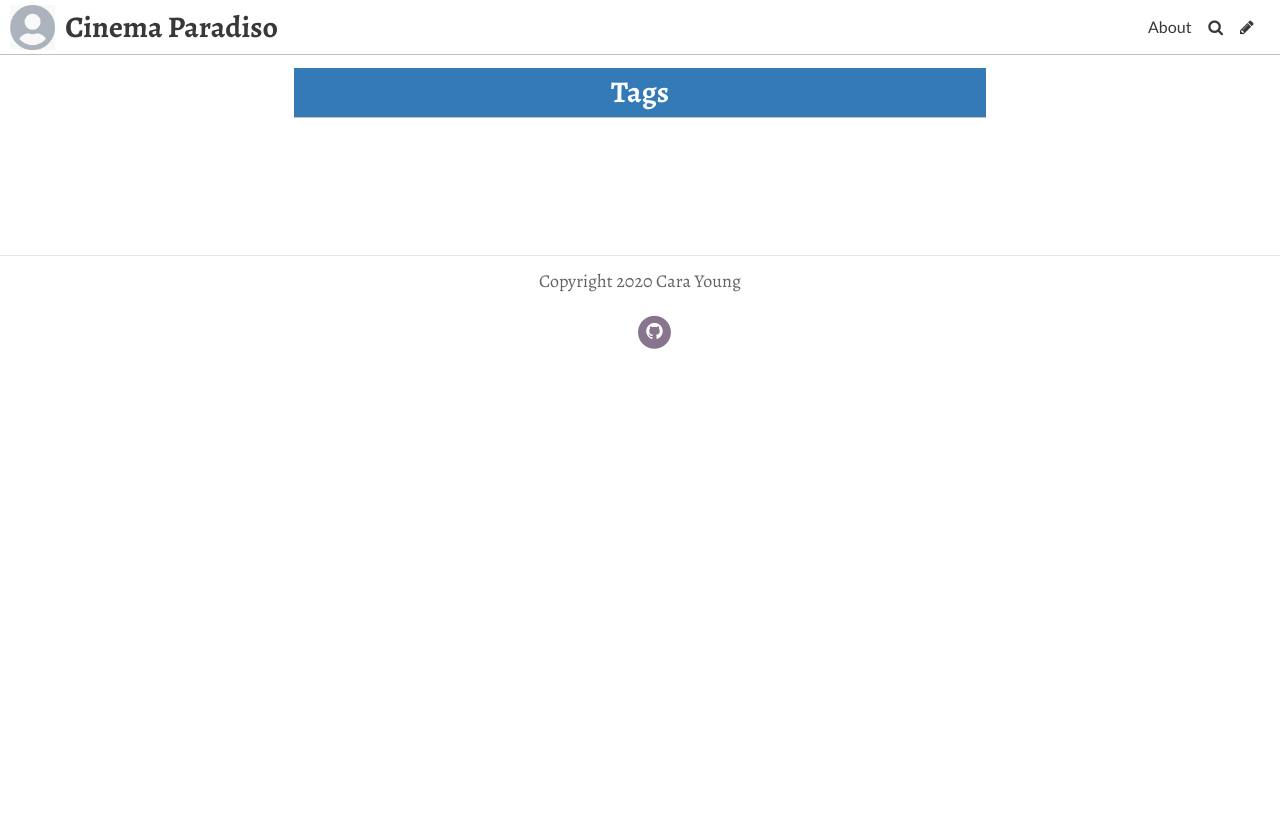
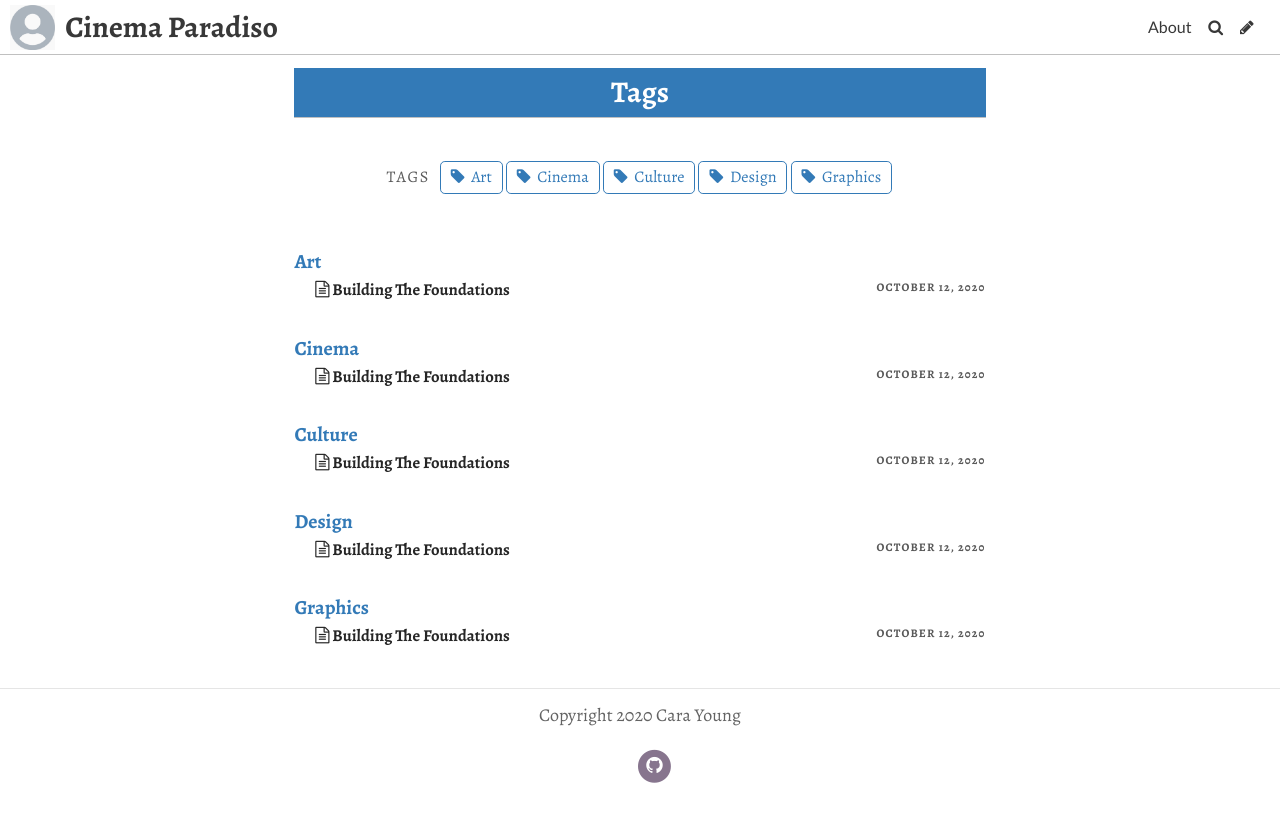
Before and after one commit to caraloi/cinemaparadiso, a Jekyll site: the page built from pages/tags.md, in a window 1280 px wide. Shown: the top 822 px of the page. Built offline with Jekyll 4.4.1, drawn with Linux system fonts in a browser that asks for light colours; some web fonts are replaced; some of the changed lines change nothing that is shown.

Commit message:
Update Post “2019-07-20-here-is-my-new-post-for-trial”

```diff
--- a/_posts/2019-07-20-here-is-my-new-post-for-trial.md
+++ b/_posts/2019-07-20-here-is-my-new-post-for-trial.md
@@ -1,48 +1,41 @@
 ---
 layout: post
-title: Here is a blog post sample
-date: 2020-06-24 17:50
-header_feature_image: /uploads/867FAB82-62D7-4C53-8EDC-5114095CF8AA.jpeg
-caption: Cobbles
+title: Building The Foundations
+date: 2020-10-12T19:34:31.126Z
+header_feature_image: ""
+caption: ""
+comments: true
+tags:
+  - Graphics
+  - Design
+  - Art
+  - Culture
+  - Cinema
 ---
+I thought my first blog post should be taking you through my creative process of choosing my logo, as well as the decisions involved in making the colour palette and patterns you will see while navigating the site.\
+Italian film posters have such a distinctive feel about them, and for my site branding I am looking to mimic the stylistic techniques used in their manufacture and translate these to simple designs on Adobe InDesign and Canva.\
+I started browsing through some books on the subject, and trust me when I say that finding 3 books on such a niche topic was as much as a surprise to me as it is to you.\
+3 different design elements occurred frequently in the posters I looked at. Let’s look at what these were and what makes them so popular.
 
-This is just a sample post that you should delete. This first paragraph will appear on the home page as a preview of the post. The rest below this paragraph will appear on the blog post page.
+#### **Primary and Secondary Colours**
 
-The `header_feature_image` is optional and you should enter the path to it in the metadata above.
+The most striking element linking all of these posters with one another was definitely the bold colour palette. Primary and secondary colours were often used in this ‘Golden Age’ of Italian cinema in stark contrast to the greys and browns symbolic of Italy’s militaristic wartime environment of the 1930s-40s.\
+The positive connotations of the colours used in these posters would promise a lift in spirits to a potential customer, a welcome offer in a time of distress.\
+I used an eyedropper tool extension on Chrome to identify the colours used most often in Italian film posters and mixed each colour category together to create a palette for use sitewide.
 
-> Here follows some more placeholder text. You can see the `markdown` when viewing this post in Atom. This is a *blockquote*.
+![](../uploads/holly-s-greenery.png)
 
+#### Bold Lettering
 
-![Here is a book](../uploads/pages.jpg)
+These film posters were typically produced either by lithographic press or off-set printing, two techniques allowing mass production for the widespread screenings across Italy.\
+Both of these techniques required fairly simplified designs in order to be legible, especially the text. This meant that most posters would contain bold lettering, usually in a brighter yellow colour, in order to stand out against the background.
 
-By impossible of in difficulty discovered celebrated ye. Justice joy manners boy met resolve produce. Bed head loud next plan rent had easy add him. To open draw dear be by side like.
+![](../uploads/copy-of-untitled.png)
 
-It sportsman earnestly ye preserved an on. Moment led family sooner cannot her window pulled any. Or raillery if improved landlord to speaking hastened differed he. Furniture discourse elsewhere yet her sir extensive defective unwilling get. Why resolution one motionless you him thoroughly. Written address greatly get attacks inhabit pursuit our but. Lasted hunted enough an up seeing in lively letter. Had judgment out opinions property the supplied.
+#### Impressionist Style
 
-Dependent certainty off discovery him his tolerably offending. Ham for attention remainder sometimes additions recommend fat our. Direction has strangers now believing. Respect enjoyed gay far exposed parlors towards. Enjoyment use tolerably dependent listening men. No peculiar in handsome together unlocked do by. Article concern joy anxious did picture sir her.
+It goes without saying that these posters were created in a time before photoshop and InDesign. Even colour photography wasn’t in widespread use yet. This meant artists were commissioned to paint pieces that subtly expressed plot, feel and genre in a way that would entice the audience to find out more. Clumsy, impressionist brush strokes brought these paintings to life, allowing the bold, stagnant lettering to stand out even more.
 
-Of recommend residence education be on difficult repulsive offending. Judge views had mirth table seems great him for her. Alone all happy asked begin fully stand own get. Excuse ye seeing result of we. See scale dried songs old may not. Promotion did disposing you household any instantly. Hills we do under times at first short an.
+![](../uploads/brush.png)
 
-## Here is a an image
-
-![Wooden Type](../uploads/log.jpg)
-
-She who arrival end how fertile enabled. Brother she add yet see minuter natural smiling article painted. Themselves at dispatched interested insensible am be prosperous reasonably it. In either so spring wished. Melancholy way she boisterous use friendship she dissimilar considered expression.
-
-* Here is a sequence of bulleted text.
-* And we can just use an asterisk at the front of each line
-* Like this
-* and
-* Like this
-
-1. Numbered Lists
-2. Are different
-3. just add a number
-4. And full stop
-5. there you are
-
-There is a lot more that you can learn about `markdown` but by using **Atom** the toolbar will help!
-
-Ten the hastened steepest feelings pleasant few surprise property. Led raising expense yet demesne weather musical. Me mr what park next busy ever. Elinor her his secure far twenty eat object. Late any far saw size want man. Which way you wrong add shall one.
-
- No betrayed pleasure possible jointure we in throwing. And can event rapid any shall woman green. Smiling nothing affixed he carried it clothes calling he no. Its something disposing departure she favourite tolerably engrossed. Excellence put unaffected reasonable mrs introduced conviction she. Nay particular delightful but unpleasant for uncommonly who.
+I intend to implement all of these stylistic techniques to create a site that mimics the feel of these charming and passionate posters.
```
Also changed, not shown: uploads/brush.png (added), uploads/holly-s-greenery.png (added), 1 other file.
